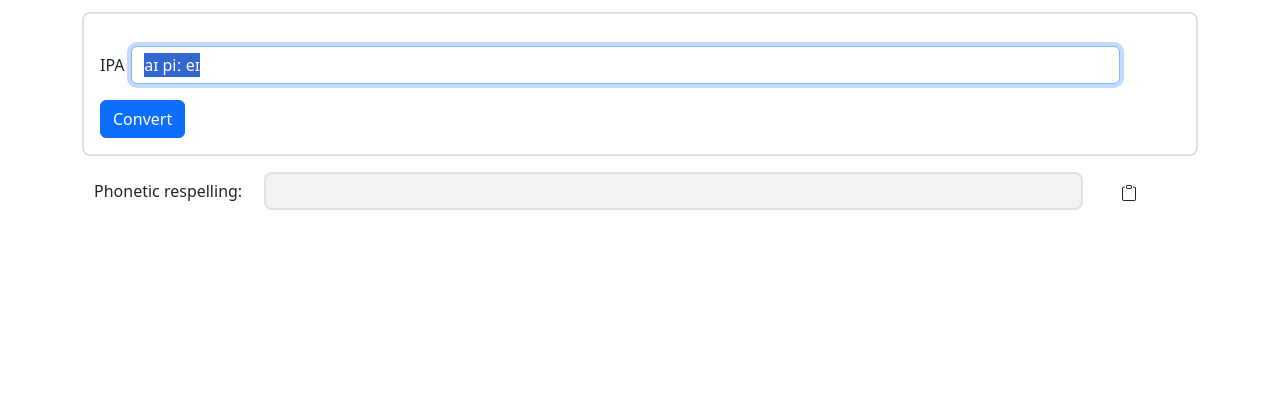
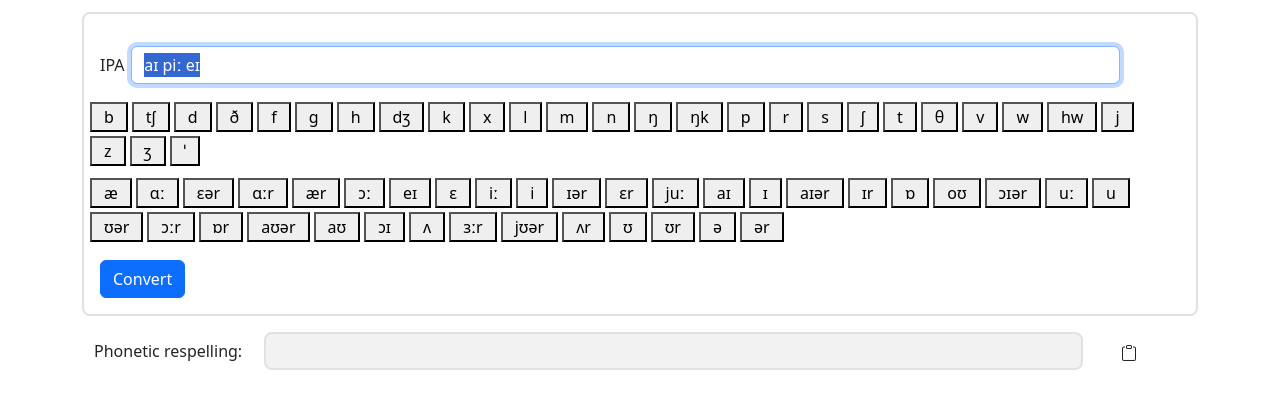
Before and after one commit to Attacktive/ipa-to-pronunciation-respelling, a website built with webpack: page src/index.html in a window 1280 px wide. Shown: the part 66-474 px from the top of the page. Built offline with nearby package versions, Linux system fonts and the light colour scheme.

Commit message:
feature: add buttons to handle IPA characters
https://github.com/Attacktive/ipa-to-pronunciation-respelling/issues/14

```diff
--- a/src/index.html
+++ b/src/index.html
@@ -13,6 +13,10 @@
 				<div class="row form-group">
 					<label for="input" class="col-1 col-form-label">IPA</label>
 					<input type="text" id="input" class="col form-control me-5" placeholder="IPA" value="aɪ piː eɪ">
+				</div>
+				<div id="input-button-area" class="row mt-3">
+					<div id="input-button-area-consonants" class="row"></div>
+					<div id="input-button-area-vowels" class="row mt-2"></div>
 				</div>
 				<div class="row mt-3">
 					<div class="col">
--- a/src/scripts/converter.ts
+++ b/src/scripts/converter.ts
@@ -1,4 +1,4 @@
-import { mappings, SECONDARY_STRESS_MARK, STRESS_MARK } from "./mappings";
+import { mappings, validChunks, SECONDARY_STRESS_MARK, STRESS_MARK } from "./mappings";
 
 export function convert(ipa: string) {
 	const tokens = tokenize(ipa);
@@ -15,7 +15,7 @@ export function convert(ipa: string) {
 		}
 
 		let converted;
-		const mapped = mappings.get(token);
+		const mapped = mappings.get(token)!!;
 		if (Array.isArray(mapped)) {
 			// TODO: express one-to-many mapping
 			converted = mapped[0];
@@ -38,7 +38,6 @@ export function convert(ipa: string) {
 
 export function tokenize(ipa: string) {
 	const result = [];
-	const validChunks = [...mappings.keys(), STRESS_MARK, SECONDARY_STRESS_MARK];
 
 	for (let i = 0; i < ipa.length;) {
 		let foundMatch = false;
--- a/src/scripts/index.ts
+++ b/src/scripts/index.ts
@@ -1,13 +1,54 @@
 import { Toast } from "bootstrap";
 import { convert } from "./converter";
+import { consonants, vowels, STRESS_MARK } from "./mappings";
 
 function loaded() {
 	focusOnInput();
+	drawInputButtons();
 }
 
 function focusOnInput() {
 	const input = document.querySelector("#input") as HTMLInputElement;
 	input.select();
+}
+
+function drawInputButtons() {
+	const input = document.querySelector("#input") as HTMLInputElement;
+
+	const onButtonClick = (event: MouseEvent) => {
+		const target = event.target as HTMLButtonElement;
+
+		const start = input.selectionStart ?? input.value.length;
+		const end = input.selectionEnd ?? input.value.length;
+
+		input.setRangeText(target.innerText, start, end);
+
+		const newSelection = end + target.innerText.length;
+		input.selectionStart = newSelection;
+		input.selectionEnd = newSelection;
+	};
+
+	const consonantInputButtonArea = document.querySelector("#input-button-area-consonants") as HTMLDivElement;
+	for (const consonant of [...consonants, STRESS_MARK]) {
+		const button = document.createElement("button");
+		button.type = "button";
+		button.innerText = consonant;
+		button.className = "col input-button";
+		button.onclick = onButtonClick;
+
+		consonantInputButtonArea.appendChild(button);
+	}
+
+	const vowelInputButtonArea = document.querySelector("#input-button-area-vowels") as HTMLDivElement;
+	for (const vowel of vowels) {
+		const button = document.createElement("button");
+		button.type = "button";
+		button.innerText = vowel;
+		button.className = "col input-button";
+		button.onclick = onButtonClick;
+
+		vowelInputButtonArea.appendChild(button);
+	}
 }
 
 function onInput() {
--- a/src/scripts/mappings.ts
+++ b/src/scripts/mappings.ts
@@ -1,78 +1,83 @@
-const vowels = new Map();
-vowels.set("æ", "a");
-vowels.set("ɑː", "ah");
-vowels.set("ɛər", "air");
-vowels.set("ɑːr", "ar");
-vowels.set("ær", "arr");
-vowels.set("ɔː", "aw");
-vowels.set("eɪ", "ay");
-vowels.set("ɛ", ["e", "eh"]);
-vowels.set("iː", "ee");
-vowels.set("i", "ee");
-vowels.set("ɪər", "eer");
-vowels.set("ɛr", "err");
-vowels.set("juː", "ew");
-vowels.set("aɪ", ["eye", "y"]);
-vowels.set("ɪ", ["i", "ih"]);
-vowels.set("aɪər", "ire");
-vowels.set("ɪr", "irr");
-vowels.set("ɒ", "o");
-vowels.set("oʊ", "oh");
-vowels.set("ɔɪər", "oir");
-vowels.set("uː", "oo");
-vowels.set("u", "oo");
-vowels.set("ʊər", "oor");
-vowels.set("ɔːr", "or");
-vowels.set("ɒr", "orr");
-vowels.set("aʊər", "our");
-vowels.set("aʊ", "ow");
-vowels.set("ɔɪ", "oy");
-vowels.set("ʌ", ["u", "uh"]);
-vowels.set("ɜːr", "ur");
-vowels.set("jʊər", "ure");
-vowels.set("ʌr", "urr");
-vowels.set("ʊ", "uu");
-vowels.set("ʊr", "uurr");
-vowels.set("ə", "uh");
-vowels.set("ər", "er");
+const consonantMappings: Map<string, string | string[]> = new Map();
+consonantMappings.set("b", "b");
+consonantMappings.set("tʃ", "ch");
+consonantMappings.set("d", "d");
+consonantMappings.set("ð", "dh");
+consonantMappings.set("f", "f");
+consonantMappings.set("ɡ", ["g", "gh"]);
+consonantMappings.set("h", "h");
+consonantMappings.set("dʒ", "j");
+consonantMappings.set("k", "k");
+consonantMappings.set("x", "kh");
+consonantMappings.set("l", "l");
+consonantMappings.set("m", "m");
+consonantMappings.set("n", "n");
+consonantMappings.set("ŋ", "ng");
+consonantMappings.set("ŋk", "nk");
+consonantMappings.set("p", "p");
+consonantMappings.set("r", "r");
+consonantMappings.set("s", ["s", "ss"]);
+consonantMappings.set("ʃ", "sh");
+consonantMappings.set("t", "t");
+consonantMappings.set("tʃ", "tch");
+consonantMappings.set("θ", "th");
+consonantMappings.set("v", "v");
+consonantMappings.set("w", "w");
+consonantMappings.set("hw", "wh");
+consonantMappings.set("j", "y");
+consonantMappings.set("z", "z");
+consonantMappings.set("ʒ", "zh");
 
-const consonants = new Map();
-consonants.set("b", "b");
-consonants.set("tʃ", "ch");
-consonants.set("d", "d");
-consonants.set("ð", "dh");
-consonants.set("f", "f");
-consonants.set("ɡ", ["g", "gh"]);
-consonants.set("h", "h");
-consonants.set("dʒ", "j");
-consonants.set("k", "k");
-consonants.set("x", "kh");
-consonants.set("l", "l");
-consonants.set("m", "m");
-consonants.set("n", "n");
-consonants.set("ŋ", "ng");
-consonants.set("ŋk", "nk");
-consonants.set("p", "p");
-consonants.set("r", "r");
-consonants.set("s", ["s", "ss"]);
-consonants.set("ʃ", "sh");
-consonants.set("t", "t");
-consonants.set("tʃ", "tch");
-consonants.set("θ", "th");
-consonants.set("v", "v");
-consonants.set("w", "w");
-consonants.set("hw", "wh");
-consonants.set("j", "y");
-consonants.set("z", "z");
-consonants.set("ʒ", "zh");
+const vowelMappings: Map<string, string | string[]> = new Map();
+vowelMappings.set("æ", "a");
+vowelMappings.set("ɑː", "ah");
+vowelMappings.set("ɛər", "air");
+vowelMappings.set("ɑːr", "ar");
+vowelMappings.set("ær", "arr");
+vowelMappings.set("ɔː", "aw");
+vowelMappings.set("eɪ", "ay");
+vowelMappings.set("ɛ", ["e", "eh"]);
+vowelMappings.set("iː", "ee");
+vowelMappings.set("i", "ee");
+vowelMappings.set("ɪər", "eer");
+vowelMappings.set("ɛr", "err");
+vowelMappings.set("juː", "ew");
+vowelMappings.set("aɪ", ["eye", "y"]);
+vowelMappings.set("ɪ", ["i", "ih"]);
+vowelMappings.set("aɪər", "ire");
+vowelMappings.set("ɪr", "irr");
+vowelMappings.set("ɒ", "o");
+vowelMappings.set("oʊ", "oh");
+vowelMappings.set("ɔɪər", "oir");
+vowelMappings.set("uː", "oo");
+vowelMappings.set("u", "oo");
+vowelMappings.set("ʊər", "oor");
+vowelMappings.set("ɔːr", "or");
+vowelMappings.set("ɒr", "orr");
+vowelMappings.set("aʊər", "our");
+vowelMappings.set("aʊ", "ow");
+vowelMappings.set("ɔɪ", "oy");
+vowelMappings.set("ʌ", ["u", "uh"]);
+vowelMappings.set("ɜːr", "ur");
+vowelMappings.set("jʊər", "ure");
+vowelMappings.set("ʌr", "urr");
+vowelMappings.set("ʊ", "uu");
+vowelMappings.set("ʊr", "uurr");
+vowelMappings.set("ə", "uh");
+vowelMappings.set("ər", "er");
 
-export const mappings = new Map([...vowels, ...consonants]);
-
-// miscellaneous
-mappings.set("/", "");
-mappings.set("[", "");
-mappings.set("]", "");
-mappings.set(" ", " ");
+export const mappings: Map<string, string | string[]> = new Map([...consonantMappings, ...vowelMappings]);
 
 export const STRESS_MARK = "ˈ";
 export const SECONDARY_STRESS_MARK = "ˌ";
+
+export const consonants = [...consonantMappings.keys()];
+export const vowels = [...vowelMappings.keys()];
+
+export const validChunks = [...consonants, ...vowels, STRESS_MARK, SECONDARY_STRESS_MARK];
+
+// miscellaneous
+validChunks.push("/");
+validChunks.push("[");
+validChunks.push("]");
+validChunks.push(" ");
--- a/src/static/index.scss
+++ b/src/static/index.scss
@@ -18,3 +18,9 @@ h1, h2 {
 label[for=input] {
 	width: 4%;
 }
+
+#input-button-area button.input-button {
+	display: inline-block;
+	flex-grow: 0;
+	margin: 2px;
+}
```
